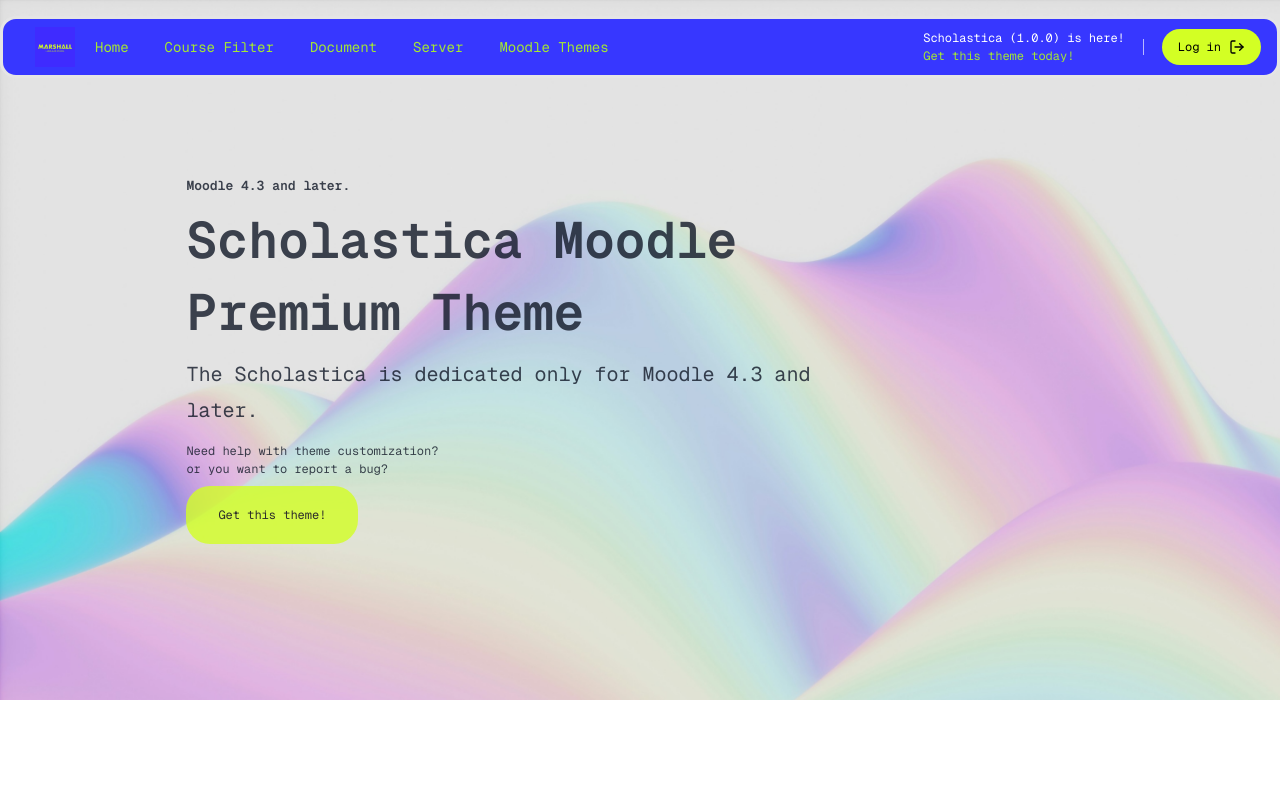
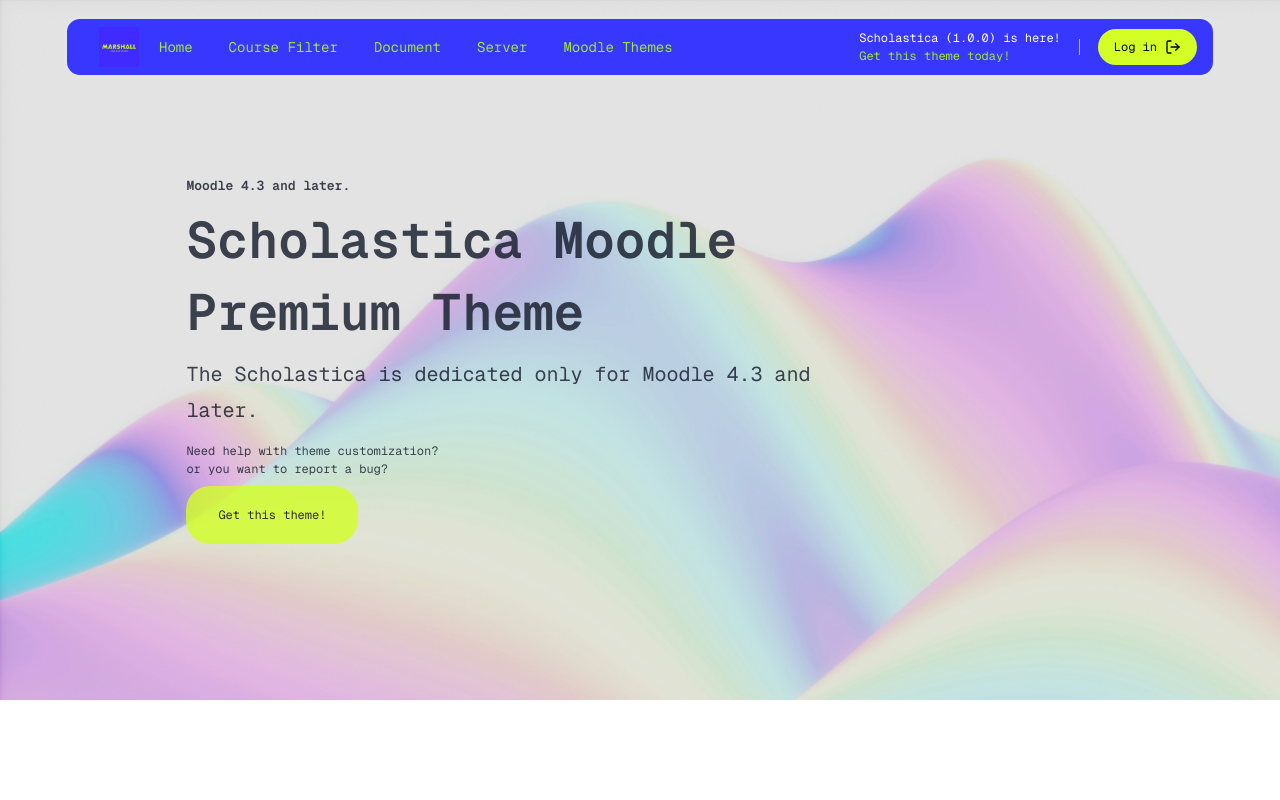
Before and after one commit to satsuralala/ielts, a Next.js app: page / in a window 1280 px wide. Shown: the top 800 px of the page. Built offline with nearby package versions, Linux system fonts and the light colour scheme.

Commit message:
[bug fix]

```diff
--- a/app/landing/components/main/Header_menu/index.tsx
+++ b/app/landing/components/main/Header_menu/index.tsx
@@ -12,7 +12,7 @@
   const [isMenuOpen, setIsMenuOpen] = useState(false);
   const router = useRouter();
   return (
-    <header className="left-0 right-0 top-4 border-[3px] w-[90%] md:w-full mx-auto rounded-2xl shadow-xs bg-indigo-a700 backdrop-blur-md container fixed px-4 py-2 z-20">
+    <header className="left-0 right-0 top-4 border-[3px] w-[90%] mx-auto rounded-2xl shadow-xs bg-indigo-a700 backdrop-blur-md container fixed px-4 py-2 z-20">
       {/* Desktop Menu */}
       <div className="md:flex items-center justify-between hidden">
         <div className="flex items-center gap-2.5">
--- a/app/landing/components/main/animate_when_visible.tsx
+++ b/app/landing/components/main/animate_when_visible.tsx
@@ -39,13 +39,13 @@
       ref={ref}
       className={cn(
         className,
-        "transform transition-opacity delay-300 duration-500 ease-in-out",
+        "transform transition-opacity delay-200 duration-300 ease-in-out",
         !inView ? "opacity-0" : "opacity-100"
       )}
     >
       <div
         className={cn(
-          "transform transition-transform delay-300 duration-500",
+          "transform transition-transform delay-200 duration-300",
           inView ? "translate-y-0 opacity-100" : `${animationClass} opacity-0`
         )}
       >
```
